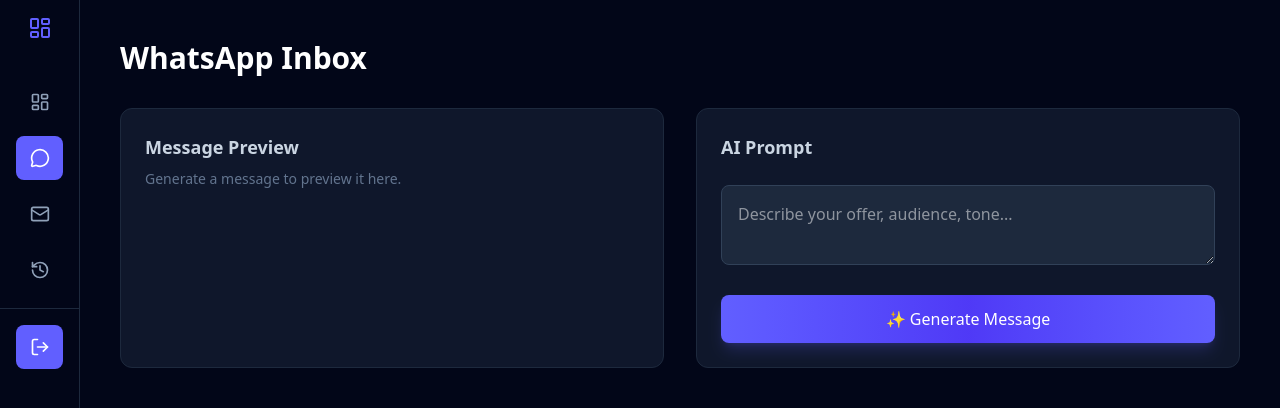
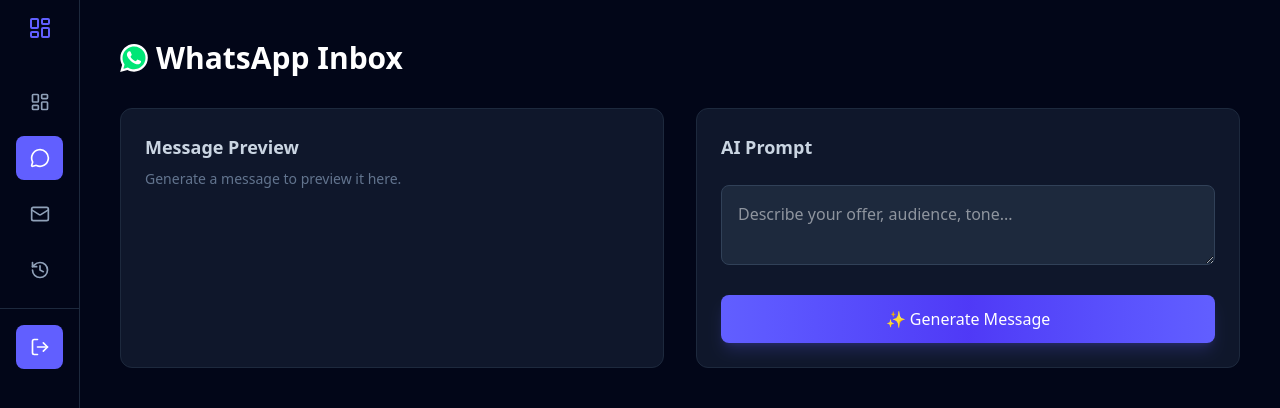
Before and after one commit to ynubhav/unified-inbox, a Next.js app: page /dashboard/whatsapp in a window 1280 px wide. Shown: the top 408 px of the page. Built offline with nearby package versions, Linux system fonts and the light colour scheme; no server answers; the database is empty; sample sign-in values are in the browser's storage.

Commit message:
feat: add icons for SMS and WhatsApp inbox headers

```diff
--- a/app/dashboard/sms/page.tsx
+++ b/app/dashboard/sms/page.tsx
@@ -2,6 +2,7 @@
 
 import { MessageGeneratingSkeleton } from "@/components/skeletons/generating.skeleton";
 import { Loader2 } from "lucide-react";
+import Image from "next/image";
 import { useState } from "react";
 import { toast } from "sonner";
 
@@ -94,7 +95,7 @@
 
   return (
     <div className="max-w-7xl ">
-      <h1 className="text-3xl font-bold mb-8">SMS Inbox</h1>
+      <h1 className="text-3xl font-bold mb-8 flex items-center gap-2"><Image src="/sms.svg" width={28} height={28} alt="Sms Icon"/>SMS Inbox</h1>
 
       <div className="grid grid-cols-1 lg:grid-cols-2 gap-8">
         {/* LEFT — MESSAGE PREVIEW / EDIT */}
--- a/app/dashboard/whatsapp/page.tsx
+++ b/app/dashboard/whatsapp/page.tsx
@@ -2,6 +2,7 @@
 
 import { MessageGeneratingSkeleton } from "@/components/skeletons/generating.skeleton";
 import { Loader2 } from "lucide-react";
+import Image from "next/image";
 import { useState } from "react";
 import { toast } from "sonner";
 
@@ -94,7 +95,7 @@
 
   return (
     <div className="max-w-7xl ">
-      <h1 className="text-3xl font-bold mb-8">WhatsApp Inbox</h1>
+      <h1 className=" flex items-center gap-2 text-3xl font-bold mb-8"><Image src="/whatsapp.svg" width={28} height={28} alt="WhatsApp Icon"/>WhatsApp Inbox</h1>
 
       <div className="grid grid-cols-1 lg:grid-cols-2 gap-8">
         {/* LEFT — MESSAGE PREVIEW / EDIT */}
```
Also changed, not shown: public/sms.svg (added), public/whatsapp.svg (added).
